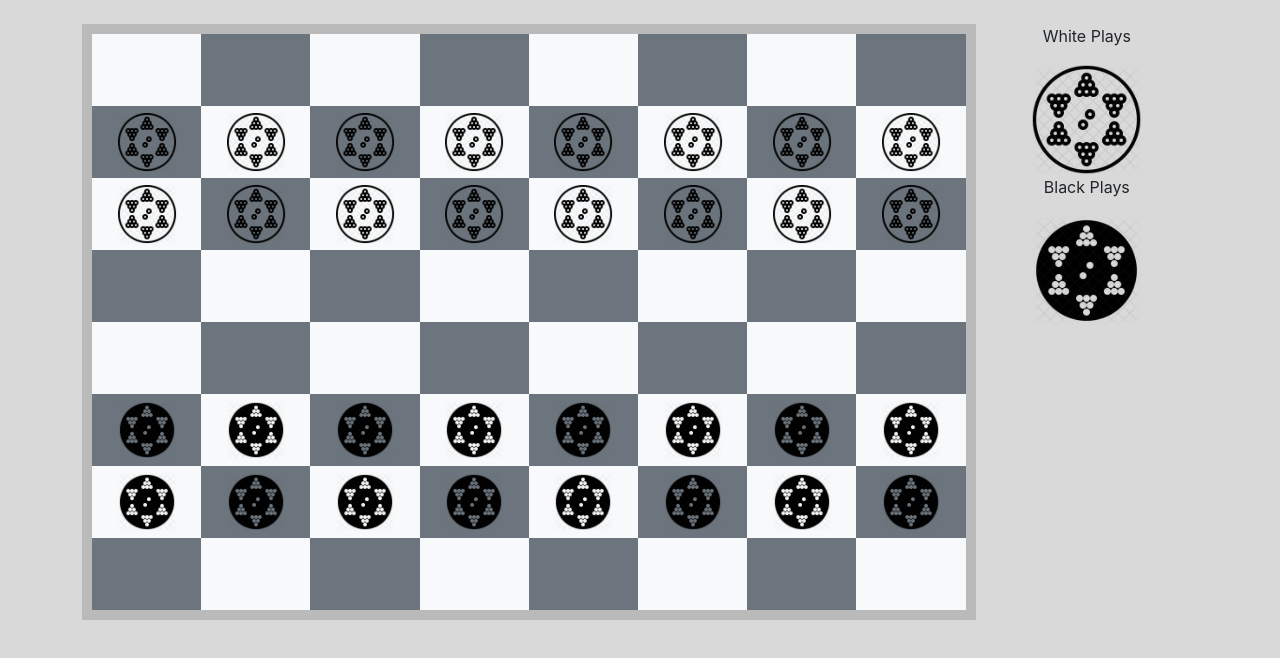
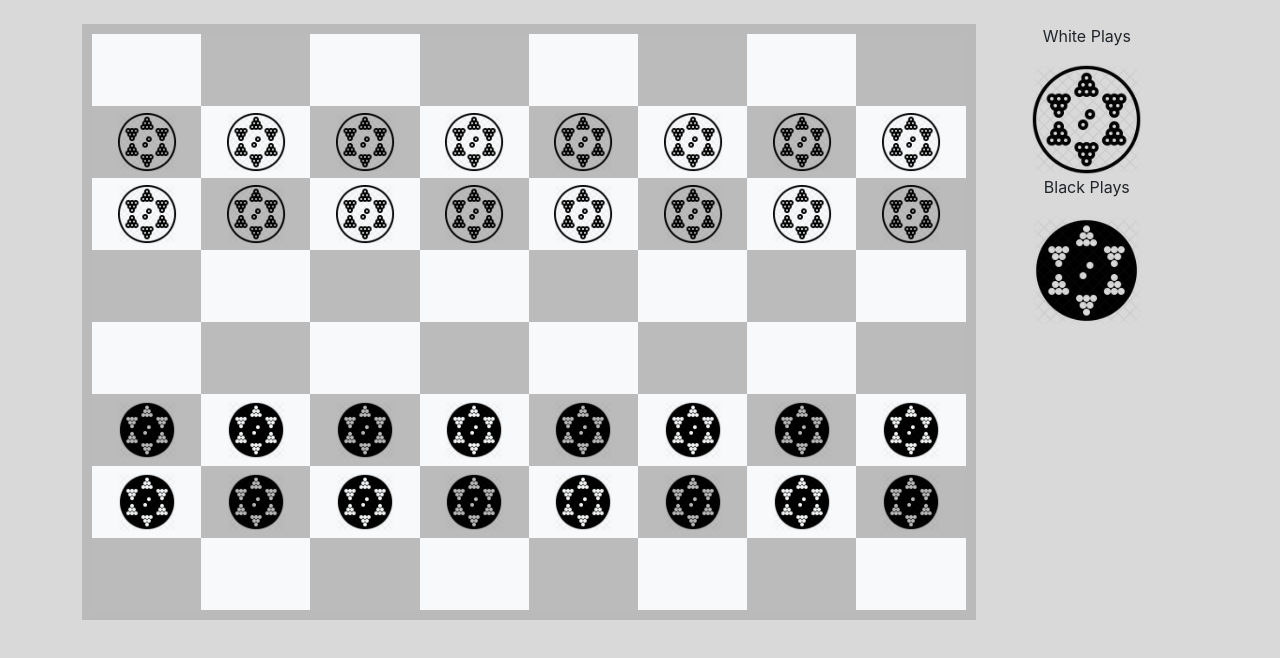
Before and after one commit to erhanask/redux_chekcers_gam, a React (Create React App) app: page / in a window 1280 px wide. Shown: the top 658 px of the page. Built offline with nearby package versions, Linux system fonts and the light colour scheme.

Commit message:
Edit about colors.

```diff
--- a/src/App.css
+++ b/src/App.css
@@ -1,34 +1,42 @@
-@keyframes change {
-  from {background-color: rgba(248,249,250,1);}
-  to {background-color: #45d4cd;}
-}
 body {
     text-align: center;
     background-color: #d9d9d9;
 }
-.boardWrapper{
+
+.boardWrapper {
     border: 10px solid #bababa;
 }
-.boardRow{
-  height: calc(576px/8);
+
+.boardRow {
+    height: calc(576px / 8);
 }
-.selectedPiece{
-  background-color: #45d4cd !important;
+
+.bg-secondary {
+    background-color: #bbbbbb !important;
 }
+
+/*.selectedPiece {*/
+/*    background-color: #45d4cd !important;*/
+/*}*/
+
 .bg-playable {
-  background-color: #45d4cd !important;
-  animation: change 5s infinite;
+    background: rgb(0, 0, 0);
+    background: radial-gradient(circle, rgb(0 0 0 / 77%) 0%, rgb(0 0 0 / 0%) 30%, rgb(0 0 0 / 0%) 55%, rgb(209 209 209) 100%);
 }
+
 .piece {
     width: 55%;
 }
+
 @media screen and (max-width: 768px) {
-  .boardRow{
-    height: calc(300px/8);
+    .boardRow {
+        height: calc(300px / 8);
     }
-  .boardSqare img{
+
+    .boardSqare img {
         width: 100% !important;
     }
+
     .piece {
         width: 75% !important
     }
--- a/src/redux/GameSlice/helpers.js
+++ b/src/redux/GameSlice/helpers.js
@@ -75,7 +75,7 @@ export const cleanPlayables = (pattern) => {
 }
 
 export const updatePatternViaMove = (pattern, clickedPiece, clickedSquare, color, beatablePieces) => {
-    console.log(current(pattern), current(clickedPiece), clickedSquare, current(beatablePieces));
+    console.log(current(pattern), current(clickedPiece), clickedSquare, {'beatables': current(beatablePieces)});
 
     for (let i = 0; i < pattern.length; i++) {
         pattern[i].forEach((square, index) => {
```
Lines whose indentation alone changed are shown as unchanged.
